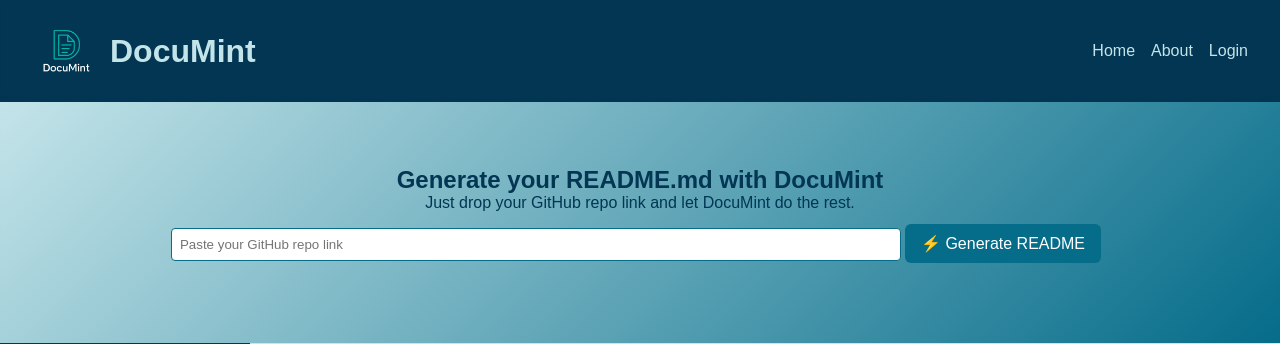
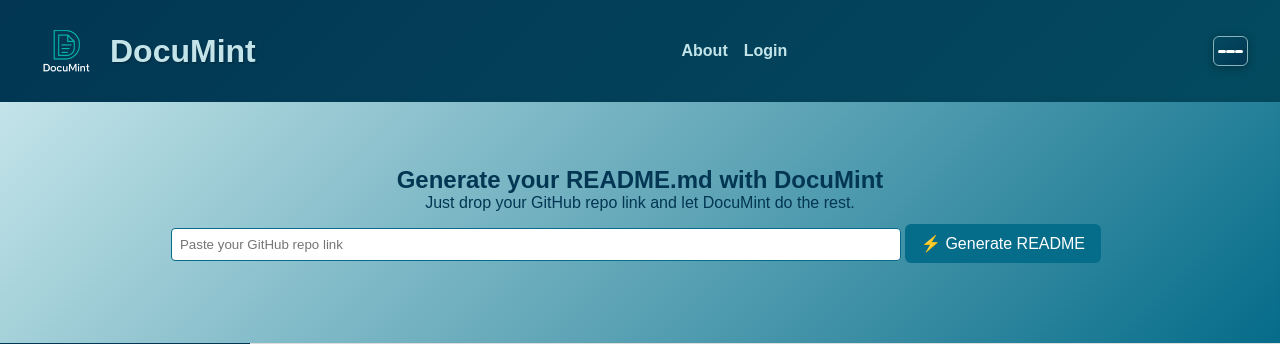
Before and after one commit to shivammaurya2903/Documint, a PHP site: page / in a window 1280 px wide. Shown: the top 344 px of the page. Run offline with PHP 8.4, Linux system fonts and the light colour scheme.

Commit message:
Resolved some small errors

```diff
--- a/index.html
+++ b/index.html
@@ -16,7 +16,6 @@
     </div>
     <nav>
       <ul>
-        <li><a href="#">Home</a></li>
         <li><a href="about.html">About</a></li>
         <li><a href="login.html">Login</a></li>
       </ul>
--- a/styles.css
+++ b/styles.css
@@ -17,13 +17,13 @@
 }
 
 header {
-  background-color: #023653;
+  background: linear-gradient(135deg, #023653, #034a5f);
   color: #FFFFFF;
   display: flex;
   justify-content: space-between;
   align-items: center;
   padding: 1rem 2rem;
-  box-shadow: 0 2px 4px rgba(0,0,0,0.1);
+  box-shadow: 0 4px 12px rgba(0,0,0,0.2);
 }
 
 .logo {
@@ -44,9 +44,12 @@
 .logo h1 {
   color: #C3E4E9;
   margin: 0 0 0 0.5rem;
+  text-shadow: 1px 1px 2px rgba(0,0,0,0.3);
+  transition: text-shadow 0.3s ease;
 }
 .logo h1:hover {
   animation: float 2s infinite;
+  text-shadow: 1px 1px 4px rgba(0,0,0,0.5);
 }
 
 .slider {
@@ -87,13 +90,29 @@
 nav a {
   color: #C3E4E9;
   text-decoration: none;
-  transition: color 0.3s ease, text-decoration 0.3s ease, font-weight 0.3s ease;
+  position: relative;
+  transition: color 0.3s ease, font-weight 0.3s ease;
+  font-weight: bold;
+}
+
+nav a::after {
+  content: '';
+  position: absolute;
+  width: 0;
+  height: 2px;
+  bottom: -5px;
+  left: 0;
+  background-color: #FFFFFF;
+  transition: width 0.3s ease;
 }
 
 nav a:hover {
   color: #FFFFFF;
-  text-decoration: underline;
   font-weight: bold;
+}
+
+nav a:hover::after {
+  width: 100%;
 }
 
 main {
@@ -144,6 +163,7 @@
   box-shadow: 0 4px 12px rgba(0,0,0,0.2);
   cursor: pointer;
   transition: all 0.3s ease;
+  display: block;
 }
 
 .fab:hover {
@@ -424,6 +444,9 @@
     padding: 0.8rem 1.2rem;
     font-size: 0.9rem;
   }
+  .hero button {
+    display: none;
+  }
   .logo img {
     width: 50px;
     height: 50px;
@@ -437,6 +460,7 @@
   }
   .hamburger {
     display: flex;
+    align-self: flex-end;
   }
   .hero {
     padding: 2rem 1rem;
@@ -526,27 +550,40 @@
 
 /* Hamburger Menu */
 .hamburger {
-  display: none;
-  flex-direction: column;
-  background: none;
-  border: none;
+  display: flex;
+  flex-direction: row;
+  align-items: center;
+  background: linear-gradient(135deg, #034a5f, #023653);
+  border: 1px solid #88B4BE;
+  border-radius: 6px;
   cursor: pointer;
-  padding: 0.5rem;
   z-index: 1100;
   position: relative;
-  width: 30px;
-  height: 25px;
+  width: 35px;
+  height: 30px;
   justify-content: space-between;
+  padding: 4px;
+  box-shadow: 0 2px 8px rgba(0,0,0,0.3);
+  transition: all 0.3s ease;
+}
+
+.hamburger:hover {
+  background: linear-gradient(135deg, #056C89, #034a5f);
+  transform: scale(1.1);
+  box-shadow: 0 4px 12px rgba(0,0,0,0.5);
 }
 
 .hamburger span {
   width: 100%;
   height: 3px;
+  background-color: #FFFFFF;
+  border-radius: 2px;
+  transform-origin: 4px 0;
+  transition: background-color 0.3s ease;
+}
+
+.hamburger:hover span {
   background-color: #C3E4E9;
-  border-radius: 2px;
-  transition: all 0.4s ease;
-  transform-origin: 4px 0;
-  box-shadow: 0 1px 2px rgba(0,0,0,0.2);
 }
 
 /* Hamburger animation when open */
@@ -566,22 +603,22 @@
 .side-menu {
   position: fixed;
   top: 0;
-  left: -300px;
+  right: -300px;
   width: 280px;
   height: 100%;
   background: linear-gradient(135deg, #034a5f, #023653);
   color: #C3E4E9;
-  transition: left 0.4s cubic-bezier(0.77, 0, 0.175, 1);
+  transition: right 0.5s cubic-bezier(0.68, -0.55, 0.265, 1.55);
   z-index: 1000;
-  box-shadow: 3px 0 15px rgba(0,0,0,0.6);
-  border-top-right-radius: 10px;
-  border-bottom-right-radius: 10px;
+  box-shadow: -3px 0 15px rgba(0,0,0,0.6);
+  border-top-left-radius: 10px;
+  border-bottom-left-radius: 10px;
   overflow-y: auto;
   padding-bottom: 2rem;
 }
 
 .side-menu.open {
-  left: 0;
+  right: 0;
 }
 
 .side-menu-content {
@@ -650,9 +687,9 @@
   background-color: rgba(0,0,0,0.6);
   opacity: 0;
   visibility: hidden;
-  transition: opacity 0.4s ease, visibility 0.4s ease;
+  transition: opacity 0.5s ease, visibility 0.5s ease;
   z-index: -1;
-  backdrop-filter: blur(2px);
+  backdrop-filter: blur(4px);
 }
 
 .side-menu.open::before {
```
Also changed, not shown: TODO.md (+18 -4 lines), TODOPROJECT.md (+0 -2 lines).
